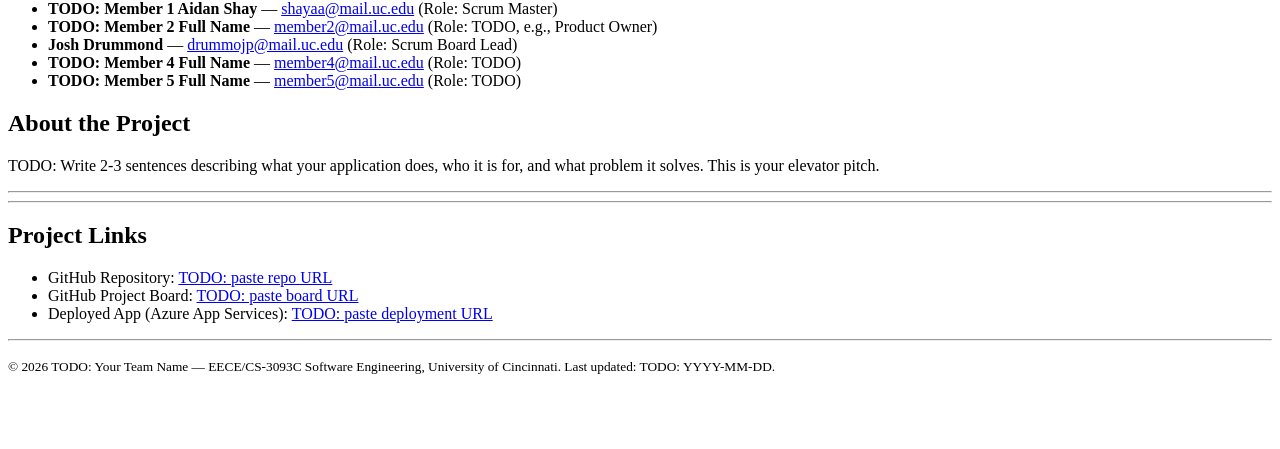
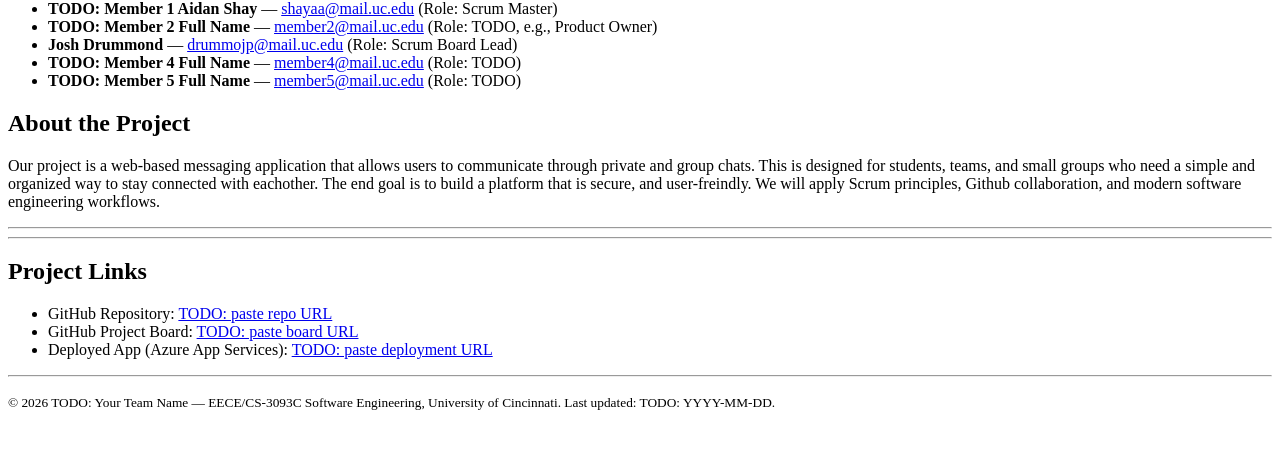
Before and after one commit to uc-se-sm26-team2/uc-se-sm26-team2.github.io, a plain HTML site: page index.html in a window 1280 px wide. Shown: the part 201-650 px from the top of the page. Drawn offline with Linux system fonts and the light colour scheme.

Commit message:
Updated project description inside of html doc

```diff
--- a/index.html
+++ b/index.html
@@ -61,8 +61,10 @@
     <section id="about">
       <h2>About the Project</h2>
       <p>
-        TODO: Write 2-3 sentences describing what your application does,
-        who it is for, and what problem it solves. This is your elevator pitch.
+        Our project is a web-based messaging application that allows users to communicate through private and group chats.
+        This is designed for students, teams, and small groups who need a simple and organized way to stay connected with
+        eachother. The end goal is to build a platform that is secure, and user-freindly. We will apply Scrum principles,
+        Github collaboration, and modern software engineering workflows.
       </p>
     </section>
 
```
